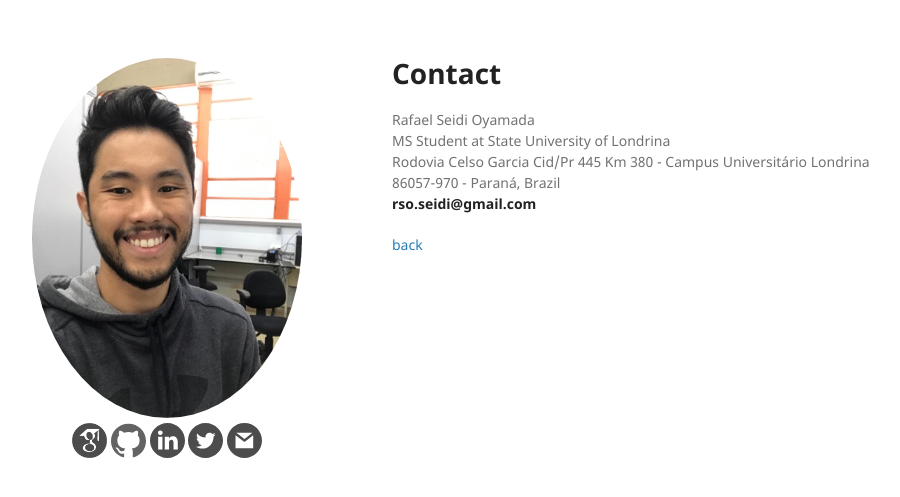
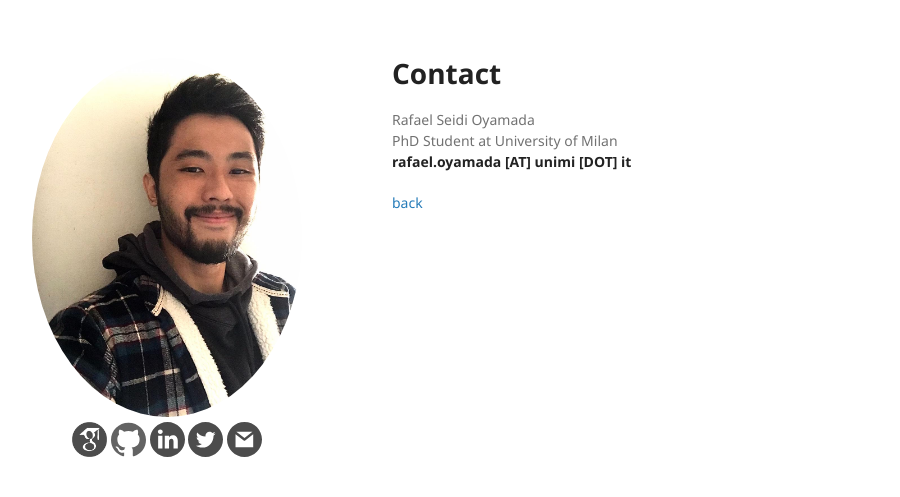
Before and after one commit to raseidi/raseidi.github.io, a Jekyll site: the page built from pages/contact.md, in a window 1280 px wide. Shown: the top 497 px of the page, without its empty margins (178-1078 px from the left). Built offline with Jekyll 4.4.1, drawn with Linux system fonts in a browser that asks for light colours; our own code applies the rules of GitHub Pages for plain Markdown files.

Commit message:
update 2022

```diff
--- a/Gemfile
+++ b/Gemfile
@@ -2,6 +2,7 @@
 
 source 'https://rubygems.org'
 
-gem "github-pages", "~> 206", group: :jekyll_plugins
+gem "github-pages", "~> 227", group: :jekyll_plugins
 
+gem "webrick"
 gemspec
--- a/pages/contact.md
+++ b/pages/contact.md
@@ -5,8 +5,7 @@ layout: post
 # Contact
 
 Rafael Seidi Oyamada <br />
-MS Student at State University of Londrina <br />
-Rodovia Celso Garcia Cid/Pr 445 Km 380 - Campus Universitário Londrina 86057-970 - Paraná, Brazil <br/>
-**rso.seidi@gmail.com** <br />
+PhD Student at University of Milan <br />
+**rafael.oyamada \[AT\] unimi \[DOT\] it** <br />
 
 [back](/)
```
Also changed, not shown: index.md (+1 -2 lines), pages/publications.md (+4 -1 lines), Gemfile.lock, assets/img/self.jpeg, 7 other files.
